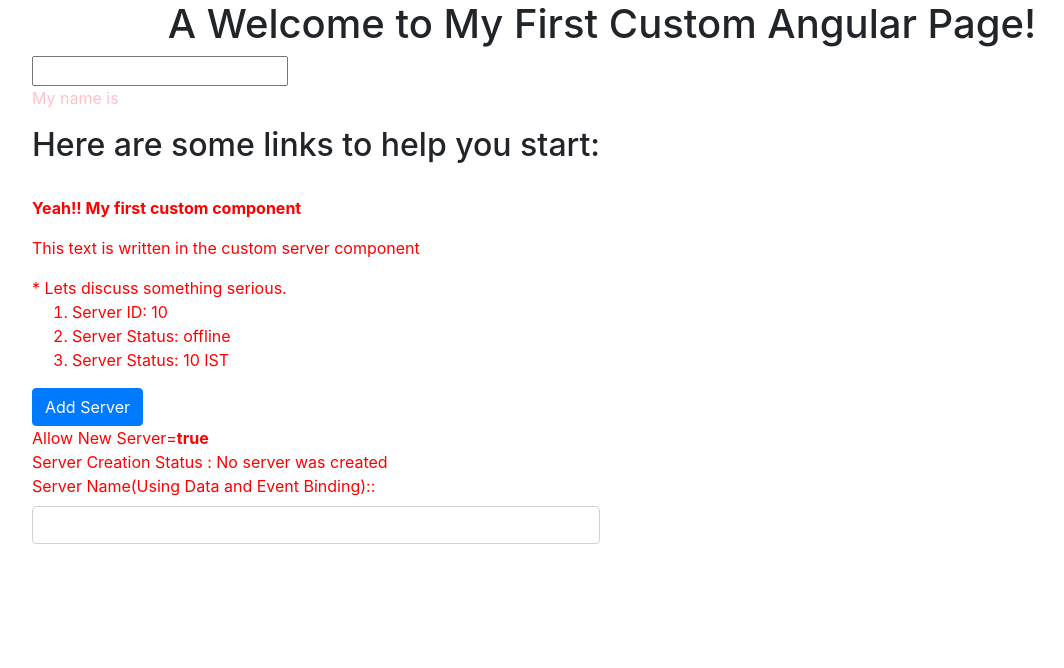
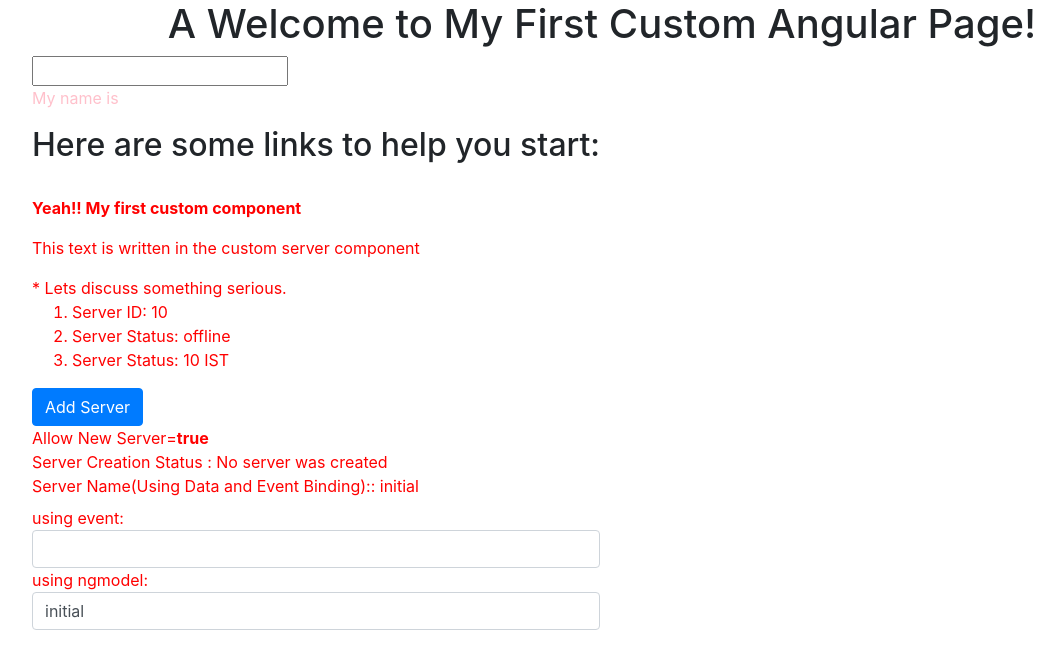
Before and after one commit to pratikaambani/angular2-practise, an Angular app in the folder my-first-app/: page / in a window 1280 px wide. Shown: the top 668 px of the page, without its empty margins (38-1102 px from the left). Built offline with nearby package versions, Linux system fonts and the light colour scheme.

Commit message:
two way binding

```diff
--- a/my-first-app/src/app/servers/servers.component.html
+++ b/my-first-app/src/app/servers/servers.component.html
@@ -18,7 +18,13 @@ Server Creation Status : {{serverCreationStatus}}
 
 <br />
 <label>Server Name(Using Data and Event Binding): </label>: {{serverName}}
-<input
+<br />
+<!-- default name will be visible in 2nd case(two way data binding) but not in 1st case(event binding) -->
+using event: <input
 	type="text"
 	class="form-control"
 	(input)="onUpdateServer($event)">
+using ngmodel: <input
+	type="text"
+	class="form-control"
+	[(ngModel)] = "serverName"	>
--- a/my-first-app/src/app/servers/servers.component.ts
+++ b/my-first-app/src/app/servers/servers.component.ts
@@ -8,7 +8,7 @@ import { Component, OnInit } from '@angular/core';
 export class ServersComponent implements OnInit {
 	allowNewServer=false;
     serverCreationStatus="No server was created";
-    serverName='';
+    serverName='initial';
 
   constructor() {
   	setTimeout(() => {
```
Also changed, not shown: 1 other file (tests, documents, lock files or other folders).
